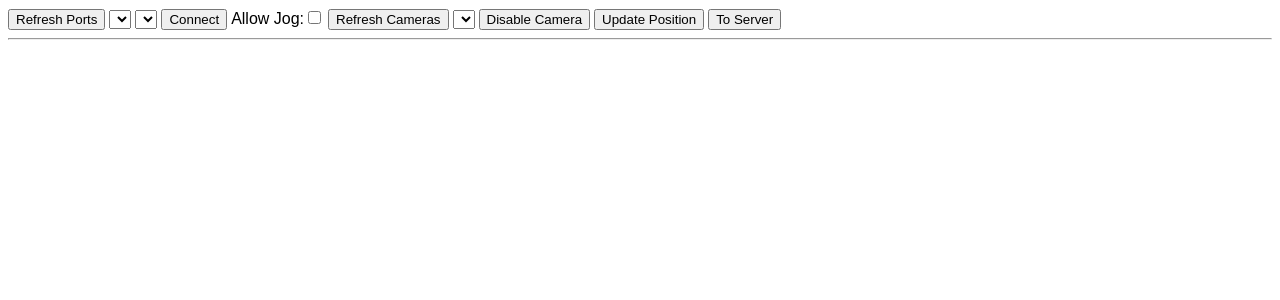
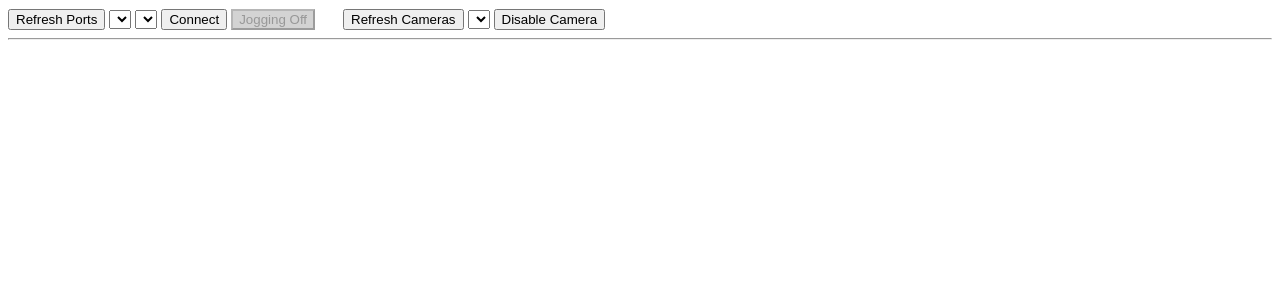
Before and after one commit to Orgjvr/CNCPcbDrill, a Flask app: template app/templates/serial.html in a window 1280 px wide. Shown: the top 300 px of the page. Run offline with Flask 2, Linux system fonts and the light colour scheme; the template is opened without the code that fills it, so the values that code supplies are empty; some libraries are stand-ins or nearby versions.

Commit message:
adding serial log 1

```diff
--- a/app/templates/base.html
+++ b/app/templates/base.html
@@ -59,7 +59,7 @@
 
     function jog(e) {
 
-      var checkBox = document.getElementById("canJog");
+      var checkBox = document.getElementById("chkCanJog");
       if(checkBox.checked){
         //log.innerHTML = `Shift: ${e.shiftKey} </br> Alt: ${e.altKey} </br> code : ${e.code}`;
 
@@ -88,6 +88,7 @@
         });
     }
 
+
     function connect_serial() {
         var dropdown = document.getElementById("cmbComPort");
         var selectedPort = dropdown.options[dropdown.selectedIndex].value;
@@ -102,11 +103,34 @@
                     console.log("Change button to disconnect");
                     document.getElementById("btnDisconnect").style.display = "inline";
                     document.getElementById("btnConnect").style.display = "none";
+                    //console.log("enable canJog");
+                    //document.getElementById("canJog").disabled = false;
+                    document.getElementById("cmbComPort").disabled=true;
+                    document.getElementById("cmbBaud").disabled=true;
+                    document.getElementById("btnCanJog").disabled=false;
                     update_pos();
                 }
             });
           }
         }
+
+    function toggleCanJog(setter){
+      console.log("in toggle")
+      // only toggle on if serial Connected
+      btn = document.getElementById("btnCanJog");
+      chk = document.getElementById("chkCanJog");
+
+      if(btn.innerText == "Jogging Off" ){
+        // enable
+        btn.style.backgroundColor = "lightgreen";
+        btn.innerText="Jogging On"
+        chk.checked=true;
+      } else {
+        btn.style.backgroundColor = "lightgray";
+        btn.innerText = "Jogging Off"
+        chk.checked=false;
+      }
+    }
 
     function disconnect_serial() {
         socket.emit('closeSerial', function(data) {
@@ -116,6 +140,11 @@
                 console.log("Change button to disconnect");
                 document.getElementById("btnConnect").style.display = "inline";
                 document.getElementById("btnDisconnect").style.display = "none";
+                //console.log("disable canJog");
+                toggleCanJog(0)
+                document.getElementById("canJog").disabled = true;
+                document.getElementById("cmbComPort").disabled=false;
+                document.getElementById("cmbBaud").disabled=false;
             }
         });
     }
@@ -150,7 +179,7 @@
 
     function mustPollPosition() {
       //console.log('check mustPollPosition');
-      var checkBox = document.getElementById("canJog");
+      var checkBox = document.getElementById("chkCanJog");
       //console.log("mustPoll = " + checkBox.checked + " Grblstate = " + GrblState)
       if ((checkBox.checked == true && GrblState == "JOG") || GrblState == "RUN" ){
           //console.log("moving getting pos")
@@ -287,14 +316,12 @@
       <select id="cmbBaud" > </select>
       <button id="btnConnect" onclick="connect_serial()">Connect</button>
       <button id="btnDisconnect" onclick="disconnect_serial()" style="display:none;">Disconnect</button>
-      <label for="canJog" style="font:small-caption">Allow Jog:</label><input type="checkbox" id="canJog">
+      <button id="btnCanJog" onclick="toggleCanJog()" style="background-color: lightgray;" disabled>Jogging Off</button>
+      <input type="checkbox" id="chkCanJog" style="visibility: hidden;">
       <button onclick="getCameras()">Refresh Cameras</button>
       <select id="cmbCameras" > </select>
       <button id="btnCamOn" onclick="enable_cam()" style="display:none;">Enable Camera</button>
       <button id="btnCamOff" onclick="disable_cam()">Disable Camera</button>
-      <button onclick="update_pos()">Update Position</button>
-      <button onclick="emitHello()">To Server</button>
-
       <HR>
         {% block content %} {% endblock %}
   </body>
```
